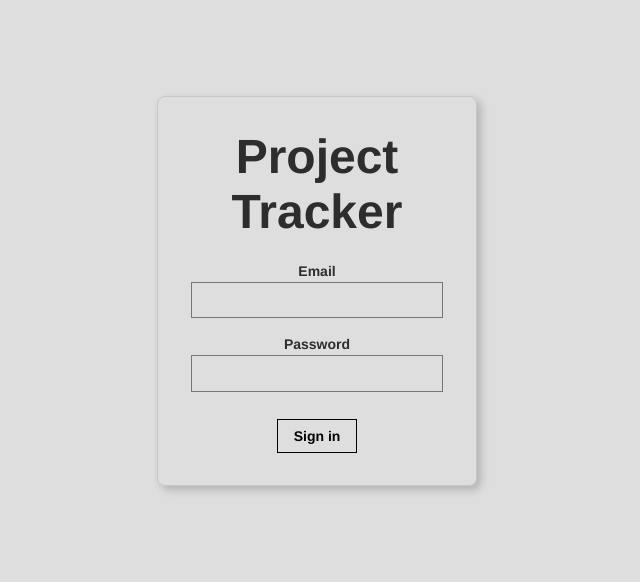
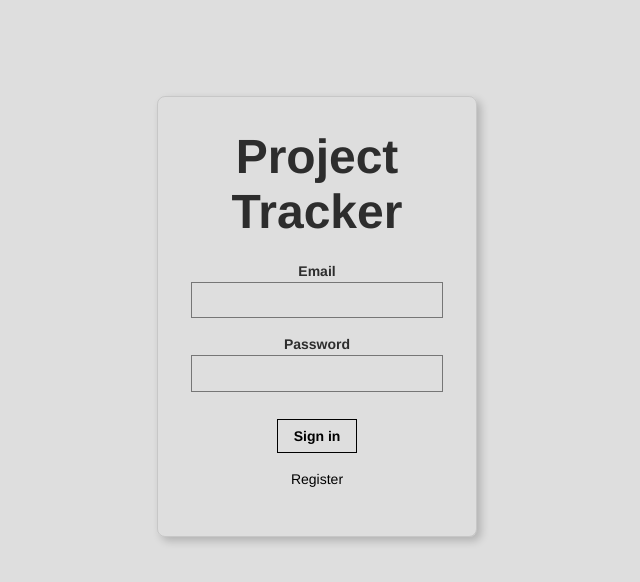
Before and after one commit to m-perez33/Track-A-Dilly, a React (Create React App) app: page / in a window 1280 px wide. Shown: the top 582 px of the page, without its empty margins (323-963 px from the left). Built offline with nearby package versions, Linux system fonts and the light colour scheme.

Commit message:
register

```diff
--- a/src/Signin.js
+++ b/src/Signin.js
@@ -166,9 +166,9 @@
                 required
               />
             </div>
-            {/*<div className="lh-copy mt3">
+            <div className="lh-copy mt3">
               <p  onClick={() => onRouteChange('register')} className="f6 link dim black db pointer">Register</p>
-            </div>*/}
+            </div>
           </div>
         </main>
       </article>
```
